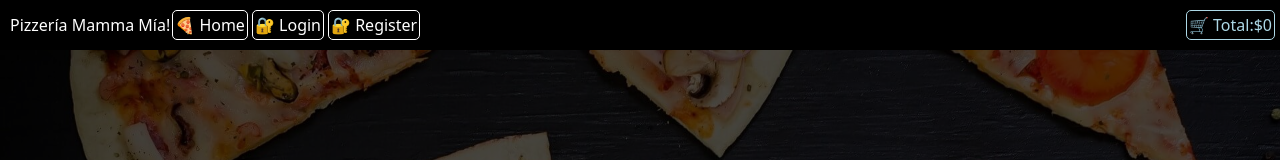
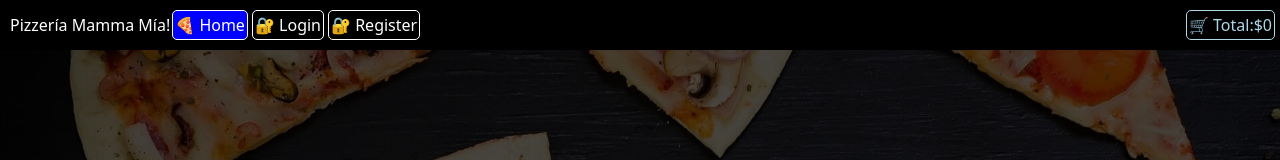
Before and after one commit to dgl82/Pizzeria_Mamma_Mia_hito7, a React (Vite) app: page / in a window 1280 px wide. Shown: the top 160 px of the page. Built offline with nearby package versions, Linux system fonts and the light colour scheme; no server answers.

Commit message:
isactive funciona

```diff
--- a/src/components/Navbar.css
+++ b/src/components/Navbar.css
@@ -14,6 +14,12 @@
   border: 1px solid white;
   border-radius: 5px;
   padding: 2px;
+  text-decoration: none;
+}
+
+.botonesBarra.activo {
+  background-color: blue;
+  text-decoration: none;
 }
 
 .botonTotal {
--- a/src/components/Navbar.jsx
+++ b/src/components/Navbar.jsx
@@ -1,4 +1,4 @@
-import { Link } from "react-router-dom";
+import { Link, NavLink } from "react-router-dom";
 import "./Navbar.css";
 import { useContext } from "react";
 import { CartContext } from "../context/CartContext";
@@ -6,13 +6,15 @@ import { CartContext } from "../context/CartContext";
 const Navbar = () => {
   const { total } = useContext(CartContext);
   const token = false;
+  const setActiveClass = ({ isActive }) =>
+    `botonesBarra espaciado ${isActive ? "activo" : ""}`;
   return (
     <div className="barra">
       <div className="barra">
         Pizzería Mamma Mía!
-        <Link to="/">
-          <button className="botonesBarra espaciado">🍕 Home</button>
-        </Link>
+        <NavLink to="/" className={setActiveClass}>
+          🍕 Home
+        </NavLink>
         <Link to="/login">
           <button className="botonesBarra espaciado">
             {token ? "🔒 Logout" : "🔐 Login"}
```
